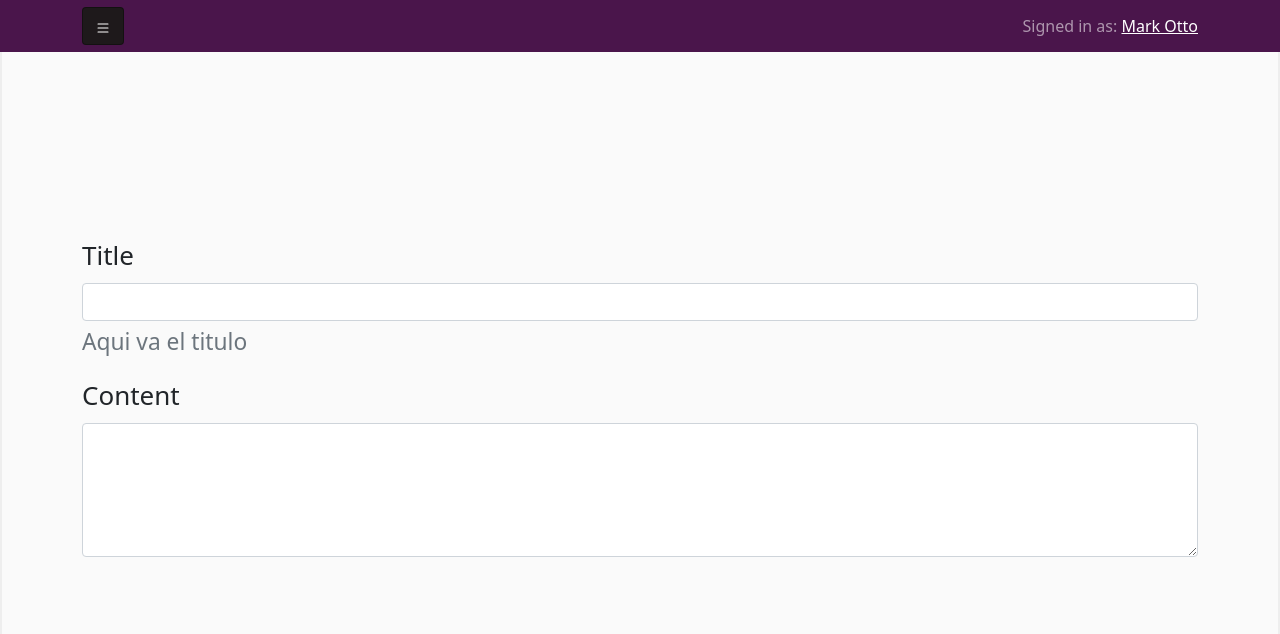
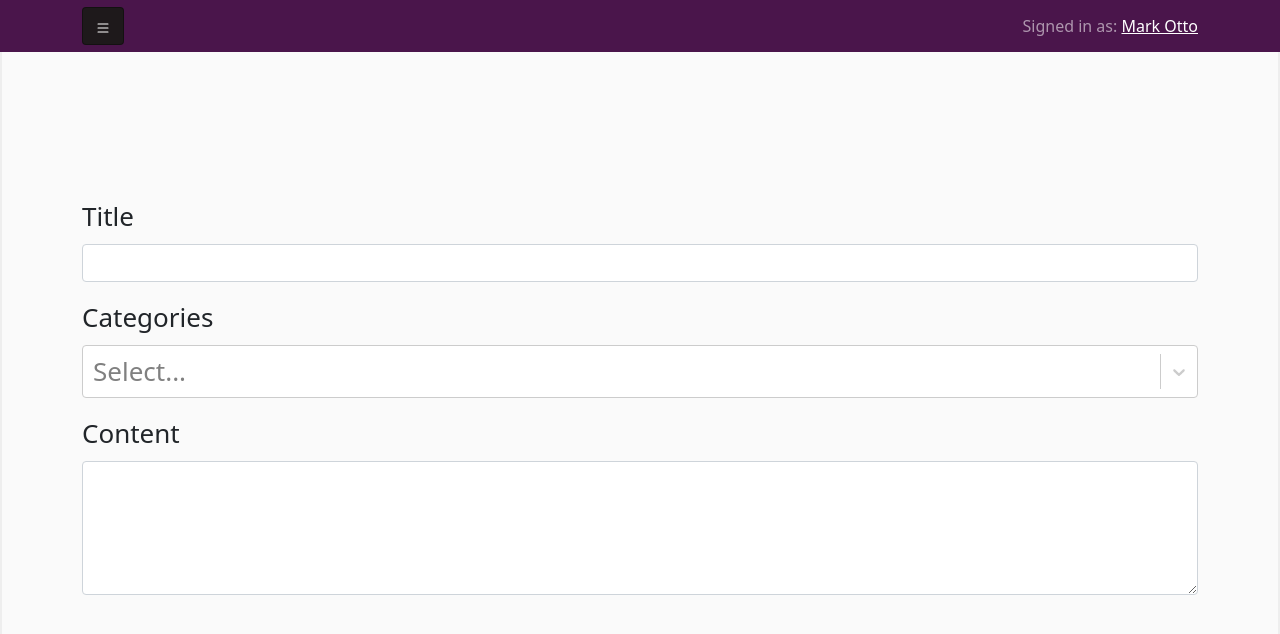
Before and after one commit to joacocruz6/easy_study, a React (Create React App) app: page / in a window 1280 px wide. Shown: the top 634 px of the page. Built offline with nearby package versions, Linux system fonts and the light colour scheme.

Commit message:
feat(select): add categories select component

```diff
--- a/package.json
+++ b/package.json
@@ -12,6 +12,7 @@
 		"react-dom": "^18.1.0",
 		"react-icons": "^4.3.1",
 		"react-scripts": "5.0.1",
+		"react-select": "^5.3.2",
 		"web-vitals": "^2.1.4"
 	},
 	"scripts": {
--- /dev/null
+++ b/src/components/CreateForm/CategoriesInput.jsx
@@ -0,0 +1,25 @@
+import React from "react";
+import Form from "react-bootstrap/Form";
+import CreatableSelect from "react-select/creatable";
+
+const initial_options = [
+	{
+		value: "first",
+		label: "first",
+	},
+	{
+		value: "second",
+		label: "second",
+	},
+];
+
+const CategoriesInput = () => (
+	<>
+		<Form.Group className="mb-3" controlId="formCategories">
+			<Form.Label>Categories</Form.Label>
+			<CreatableSelect isMulti options={initial_options} />
+		</Form.Group>
+	</>
+);
+
+export default CategoriesInput;
--- a/src/components/CreateForm/CreateForm.jsx
+++ b/src/components/CreateForm/CreateForm.jsx
@@ -5,6 +5,7 @@ import Row from "react-bootstrap/Row";
 import Col from "react-bootstrap/Col";
 import TitleInput from "./TitleInput";
 import ContentInput from "./ContentInput";
+import CategoriesInput from "./CategoriesInput";
 
 const CreateForm = () => (
 	<>
@@ -13,6 +14,11 @@ const CreateForm = () => (
 				<Row className="g-4">
 					<Col>
 						<TitleInput />
+					</Col>
+				</Row>
+				<Row classame="g-4">
+					<Col>
+						<CategoriesInput />
 					</Col>
 				</Row>
 				<Row className="g-4">
--- a/src/components/CreateForm/TitleInput.jsx
+++ b/src/components/CreateForm/TitleInput.jsx
@@ -6,7 +6,6 @@ const TitleInput = () => (
 		<Form.Group className="mb-3" controlId="formTitle">
 			<Form.Label>Title</Form.Label>
 			<Form.Control type="input" placeholde="Titulo de Ejemplo" />
-			<Form.Text className="text-muted">Aqui va el titulo</Form.Text>
 		</Form.Group>
 	</>
 );
```
Also changed, not shown: 1 other file (tests, documents, lock files or other folders).
